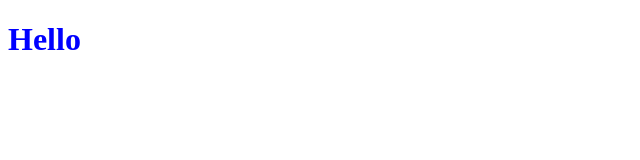
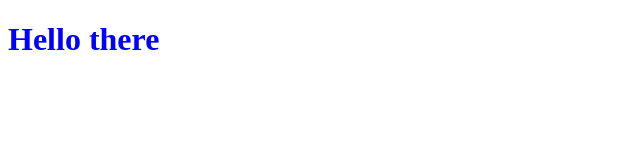
Before and after one commit to KainatMehdi/KainatMehdi.github.io, a plain HTML site: page index.html in a window 1280 px wide. Shown: the whole page, without its empty margins (0-640 px from the left). Drawn offline with Linux system fonts and the light colour scheme.

```diff
--- a/index.html
+++ b/index.html
@@ -7,6 +7,6 @@
     <title>Document</title>
 </head>
 <body>
-    <h1 style="color: blue;">Hello </h1>
+    <h1 style="color: blue;">Hello there </h1>
 </body>
 </html>
```
